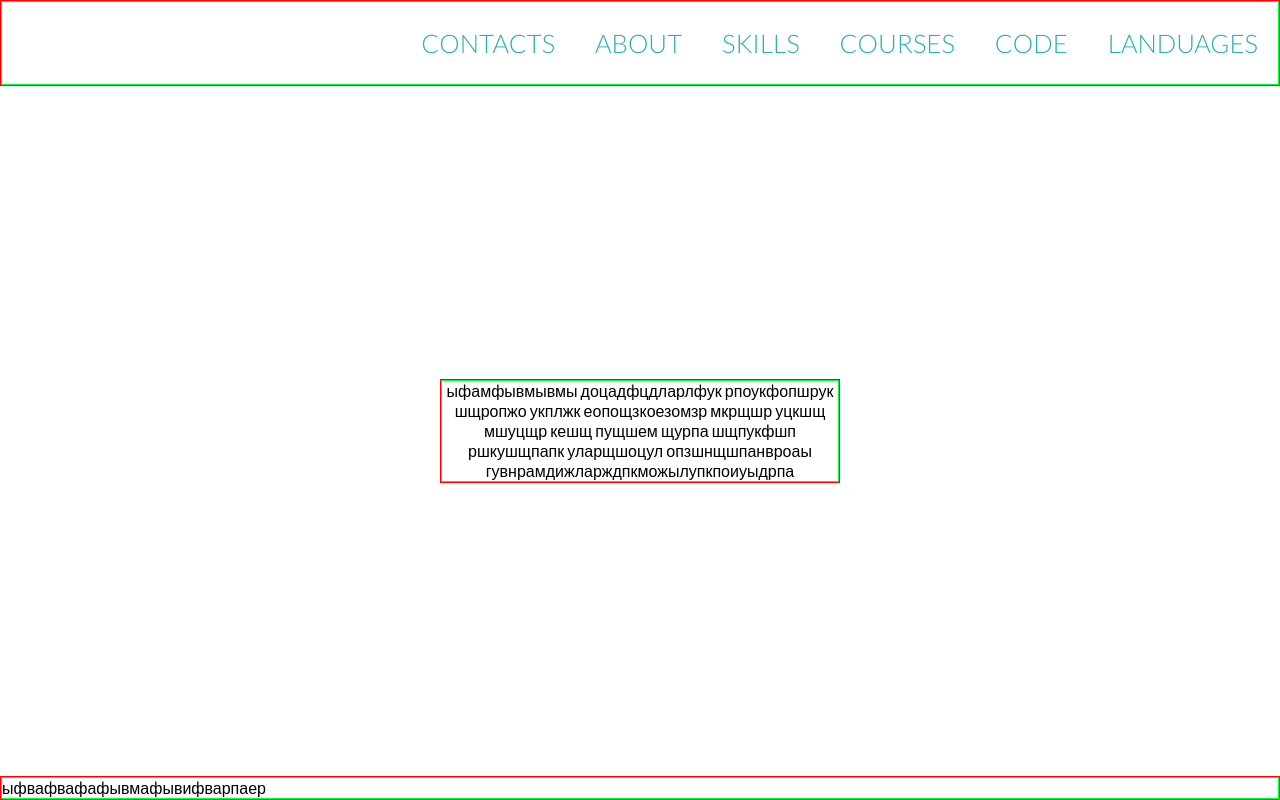
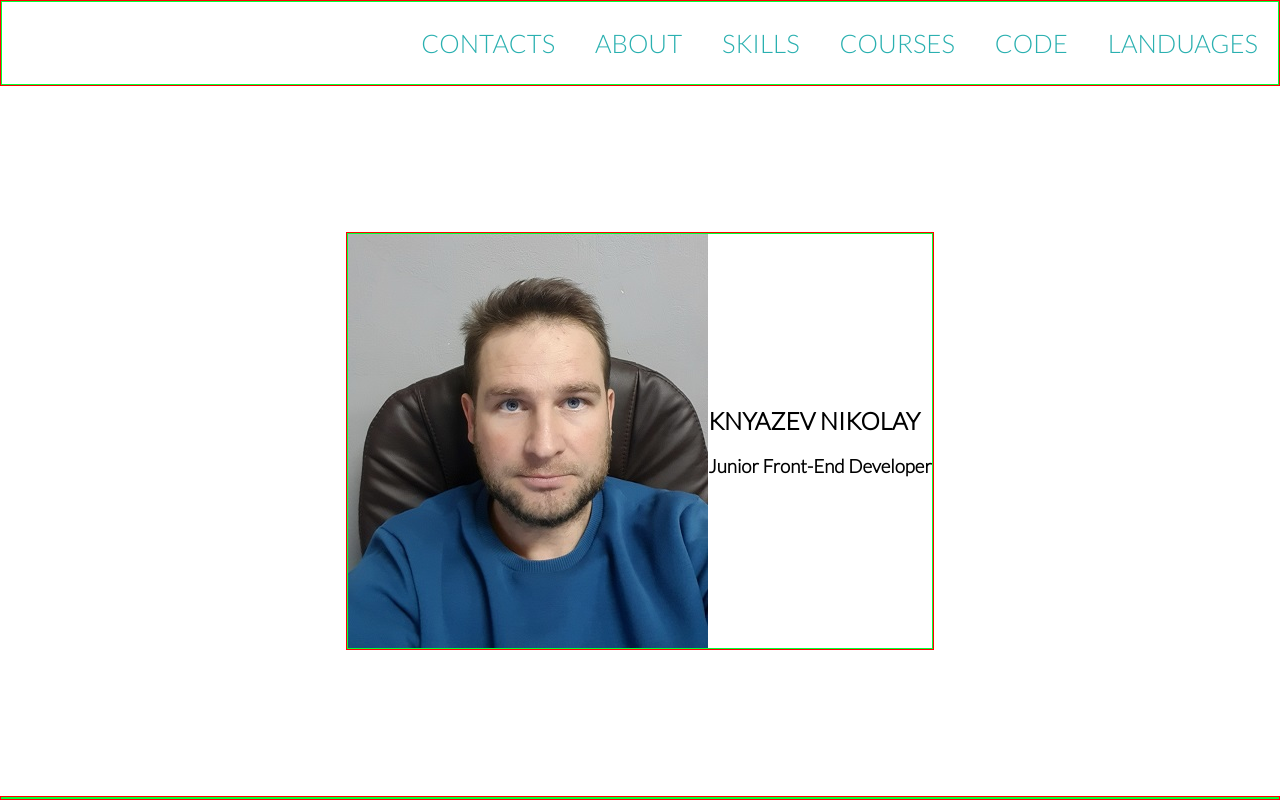
Before and after one commit to RafikNik/rsschool-cv, a plain HTML site: page index.html in a window 1280 px wide. Drawn offline with Linux system fonts and the light colour scheme.

Commit message:
feat: add profile in index

```diff
--- a/index.html
+++ b/index.html
@@ -25,10 +25,18 @@
         </div>
     </header>
     <main class="main">
-        <div class="container">ыфамфывмывмы доцадфцдларлфук рпоукфопшрук шщропжо укплжк еопощзкоезомзр мкрщшр уцкшщ мшуцщр кешщ пущшем щурпа шщпукфшп ршкушщпапк уларщшоцул опзшнщшпанвроаы гувнрамдижларждпкможылупкпоиуыдрпа</div>
+        <div class="container">
+            <section class="section section-profile" id="profile">
+                <img src="img/foto1.jpg" alt="my photo" class="section-profile-logo">
+                <div class="section-profile-title">
+                  <h1 class="section-title main-title">KNYAZEV NIKOLAY</h1>
+                  <h3 class="section-subtitle">Junior Front-End Developer</h3>
+                </div>
+              </section>
+        </div>
     </main>
     <footer class="footer">
-        <div class="container">ыфвафвафафывмафывифварпаер</div>
+        <div class="container"></div>
     </footer>
 
 
--- a/style.css
+++ b/style.css
@@ -16,6 +16,7 @@ body{
     display: flex;
     justify-content: flex-end;
     align-items: center;
+    list-style: none;
   }
 * {
     box-sizing: border-box;
@@ -27,10 +28,7 @@ body{
   }
   main{
     border: 1px solid red;
-    width: 400px;
     margin: auto;
-    text-align: center;
-
 
   }
   footer{
@@ -39,13 +37,26 @@ body{
   html {
     scroll-behavior: smooth;
   }
-  .nav-list {
-    list-style: none;
-  }
+
   .nav-link {
     padding: 0 20px;
     line-height: 50px;
     text-decoration: none;
     color:#2ab0b0;
     font-size: 3.2vh;
+    transition: .3s;
   }
+  /* .nav-link:hover {
+    background: gold;
+  } */
+  .nav-link a {
+    color: #f7cf1d;
+    text-decoration: none;
+    transition: color 0.5s;
+  }
+  .section-profile{
+    display: flex;
+    justify-content: flex-end;
+    align-items: center;
+
+  }
```
